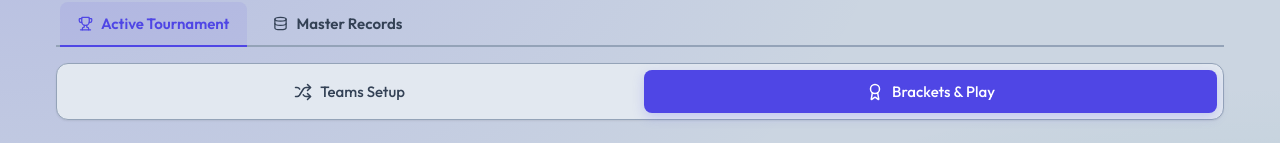
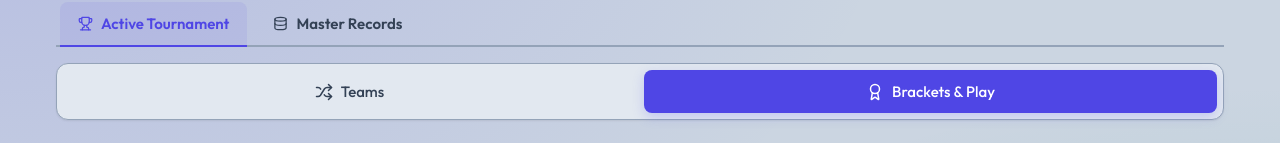
Before and after one commit to yardik/tourny-planner, a React (Vite) app: page / in a window 1280 px wide. Shown: the part 151-294 px from the top of the page. Built offline with nearby package versions, Linux system fonts and the light colour scheme.

Commit message:
Rename Teams Setup to Teams in guest/non-admin mode

```diff
--- a/src/App.jsx
+++ b/src/App.jsx
@@ -660,7 +660,7 @@ function App() {
               onClick={() => setActiveTab("matchmaker")}
             >
               <Shuffle size={18} />
-              Teams Setup
+              {isAnonymous ? "Teams" : "Teams Setup"}
             </button>
             <button
               type="button"
```
